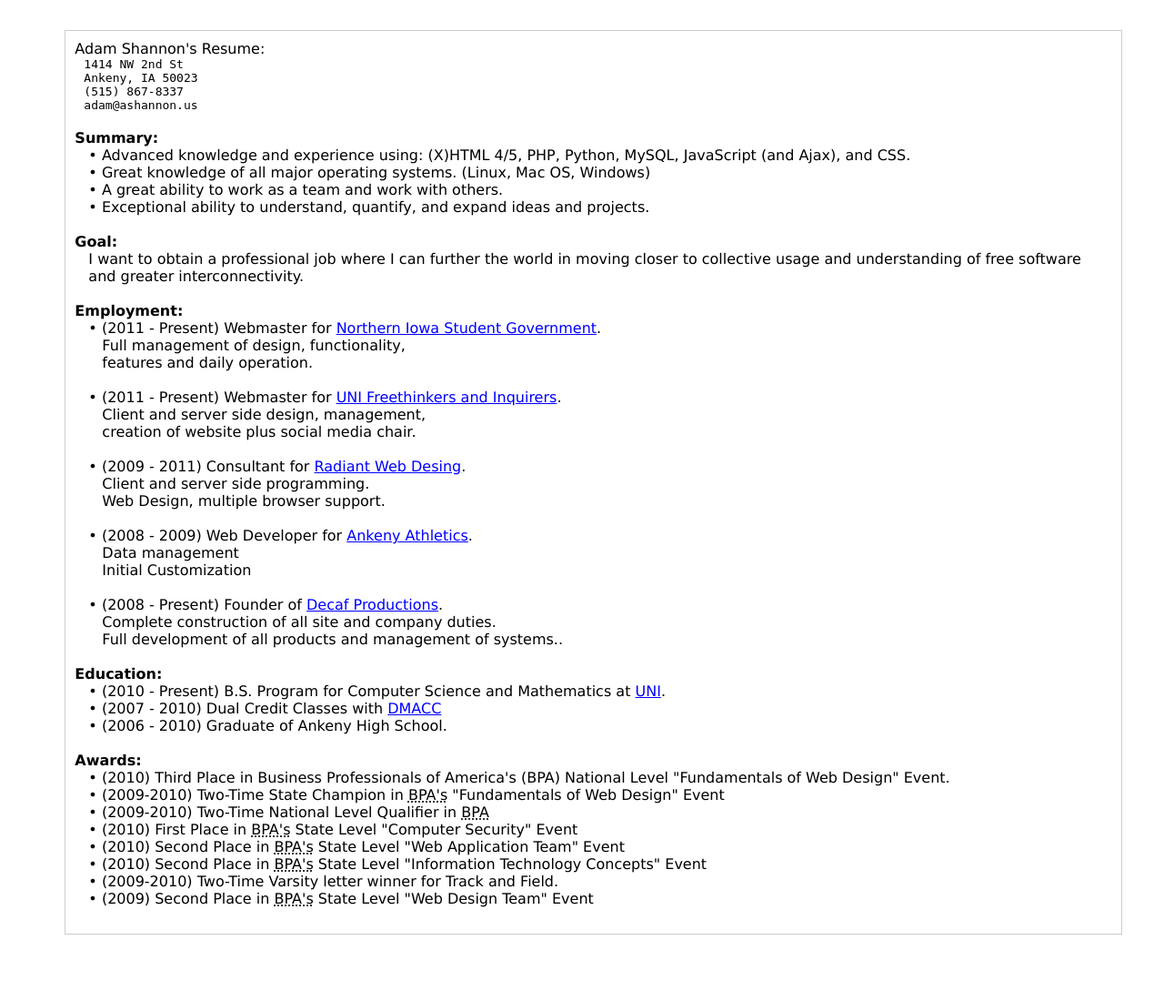
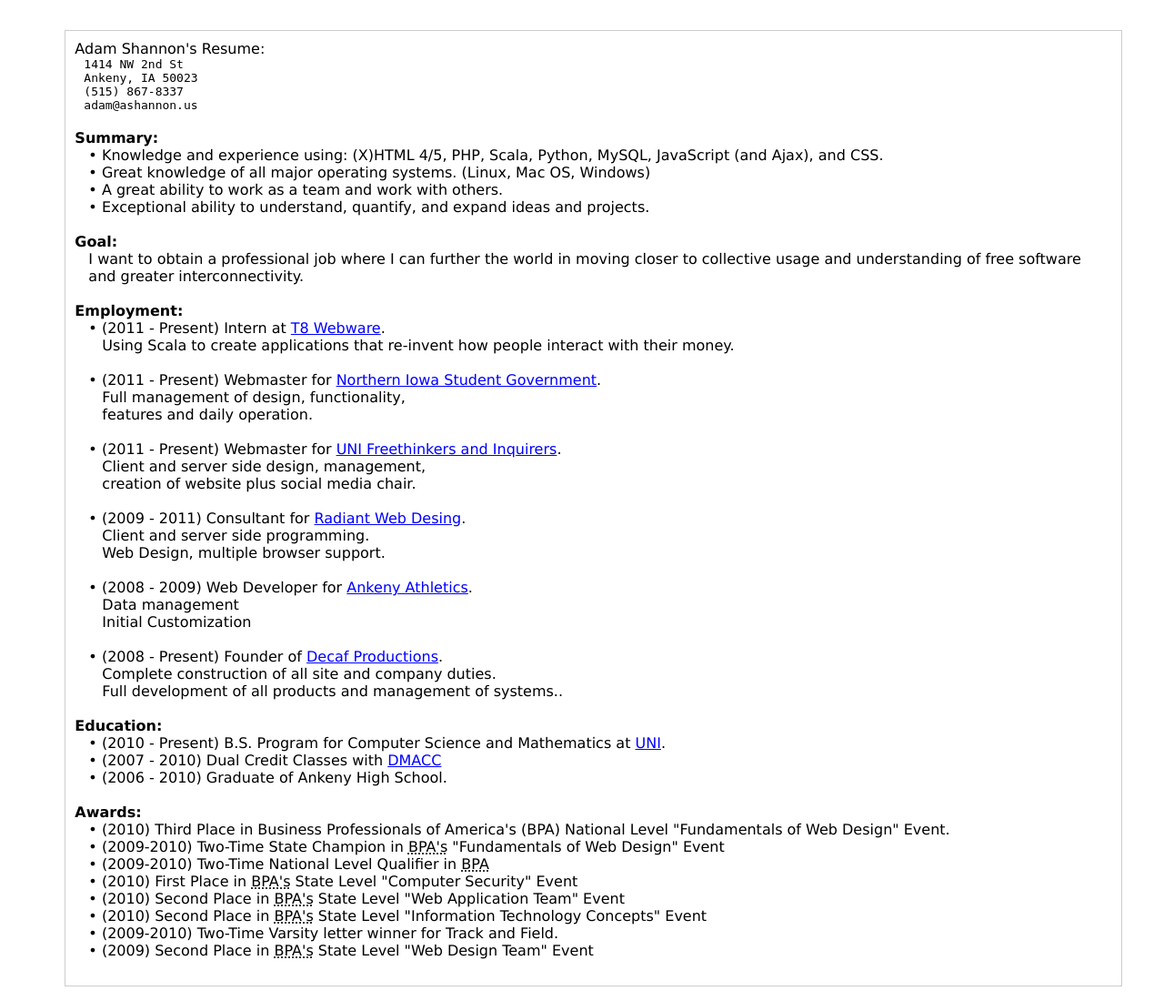
Before and after one commit to adamdecaf/adamdecaf.github.io, a PHP site: page /resume.php in a window 1280 px wide. Shown: the part 89-1189 px from the top of the page at 91% size. Before the commit the page ends 1116 px from the top, so only its background shows below. Run offline with PHP 8.4, Linux system fonts and the light colour scheme.

Commit message:
Update my resume a bit.

```diff
--- a/resume.php
+++ b/resume.php
@@ -31,7 +31,7 @@ require "includes/html/header.php";
 			<!-- Summer of skills -->
 			<strong>Summary:</strong><br />
 				<span class="indent">
-					&bull; Advanced knowledge and experience using: (X)HTML 4/5, PHP, Python, MySQL, JavaScript (and Ajax), and CSS.<br />
+					&bull; Knowledge and experience using: (X)HTML 4/5, PHP, Scala, Python, MySQL, JavaScript (and Ajax), and CSS.<br />
 					&bull; Great knowledge of all major operating systems. (Linux, Mac OS, Windows)<br />
 					&bull; A great ability to work as a team and work with others.<br />
 					&bull; Exceptional ability to understand, quantify, and expand ideas and projects.<br />
@@ -47,6 +47,13 @@ require "includes/html/header.php";
 			<!-- Employment -->
 			<strong>Employment:</strong><br />
 				<span class="indent">
+          &bull; (2011 - Present) Intern at
+            <a href="http://t8webware.com" title="T8 Webware">T8 Webware</a>.<br />
+              <span class="indent">
+                Using Scala to create applications that re-invent how people interact with their money.
+              </span>
+            <br />
+
 					&bull; (2011 - Present) Webmaster for
 						<a href="http://www.uni.edu/nisg" title="Northern Iowa Student Government">Northern Iowa Student Government</a>.<br />
 
```
